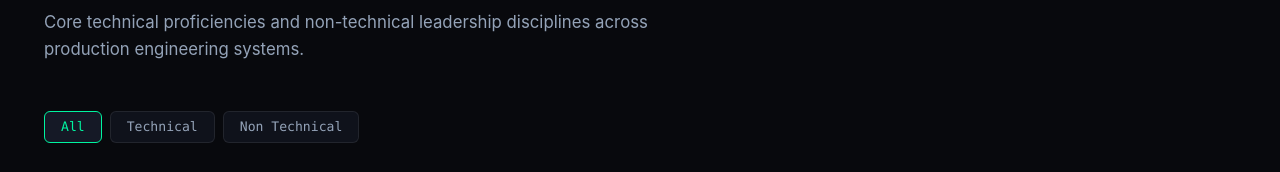
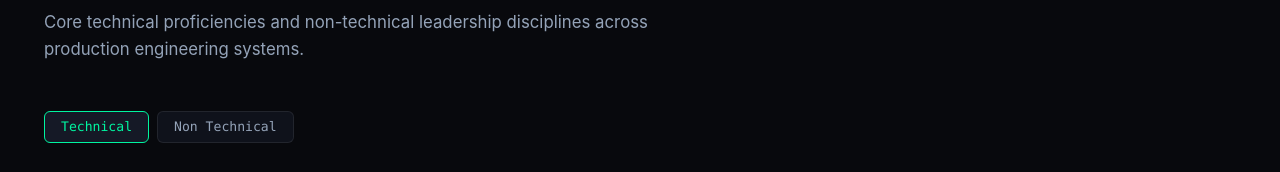
Before and after one commit to arnav-jain700/harkeerat-portfolio, a website built with Vite: page index.html in a window 1280 px wide. Shown: the part 2302-2474 px from the top of the page. Built offline with nearby package versions, Linux system fonts and the light colour scheme; some packages are replaced by stand-ins of ours; no server answers; the database is empty.

Commit message:
fix: remove All filter button from skillset, toggle strictly between Technical and Non-Technical

```diff
--- a/index.html
+++ b/index.html
@@ -189,8 +189,7 @@
 
           <!-- Category Filter Tabs -->
           <div class="filter-tabs" id="skill-filter-tabs">
-            <button class="filter-tab-btn active" data-category="All">All</button>
-            <button class="filter-tab-btn" data-category="Technical">Technical</button>
+            <button class="filter-tab-btn active" data-category="Technical">Technical</button>
             <button class="filter-tab-btn" data-category="Non Technical">Non Technical</button>
           </div>
 
--- a/src/main.js
+++ b/src/main.js
@@ -55,7 +55,7 @@ import {
    ========================================================================== */
 
 let activeProjectFilter = 'All';
-let activeSkillCategory = 'All';
+let activeSkillCategory = 'Technical';
 let chatHistory = [];
 let lastMessageTimestamp = 0;
 let carouselIndex = 0;
@@ -528,9 +528,8 @@ function filterAndRenderSkills(allSkills) {
   const grid = document.getElementById('skills-grid');
   if (!grid) return;
 
-  const filtered = activeSkillCategory === 'All'
-    ? allSkills
-    : allSkills.filter(s => (s.category || 'Technical') === activeSkillCategory);
+  const targetCategory = activeSkillCategory === 'Non Technical' ? 'Non Technical' : 'Technical';
+  const filtered = allSkills.filter(s => (s.category || 'Technical') === targetCategory);
 
   grid.innerHTML = '';
 
```
